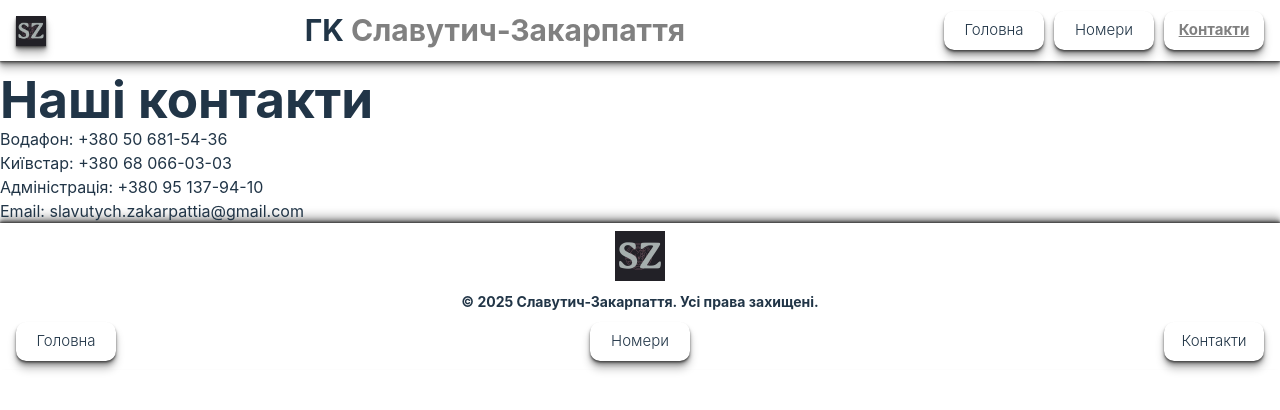
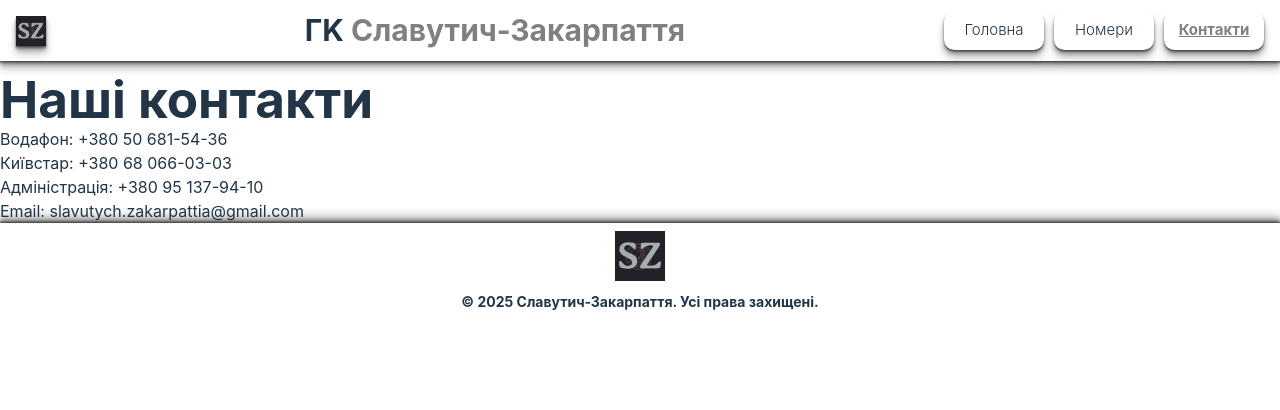
Before and after one commit to Mrszlv/Hotel-Slavutych-Zakarpattia, a React (Vite) app: page /contacts in a window 1280 px wide. Shown: the top 410 px of the page. Built offline with nearby package versions, Linux system fonts and the light colour scheme.

Commit message:
upadate-footer

```diff
--- a/src/components/Footer/Footer.jsx
+++ b/src/components/Footer/Footer.jsx
@@ -20,17 +20,6 @@ const Footer = () => {
           © 2025 Славутич-Закарпаття. Усі права захищені.
         </p>
       </div>
-      <nav className={s.nav}>
-        <NavLink to="/" className={buildLinkClass}>
-          Головна
-        </NavLink>
-        <NavLink to="/rooms" className={buildLinkClass}>
-          Номери
-        </NavLink>
-        <NavLink to="/contacts" className={buildLinkClass}>
-          Контакти
-        </NavLink>
-      </nav>
     </footer>
   );
 };
```
